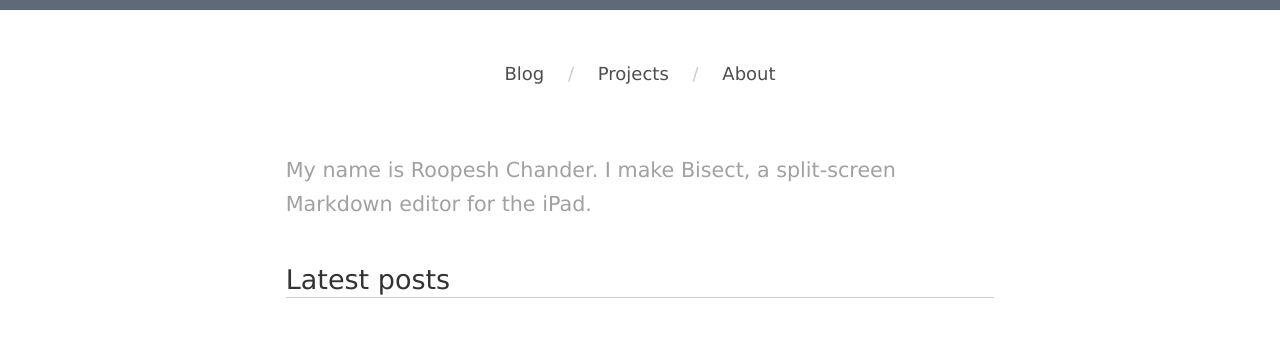
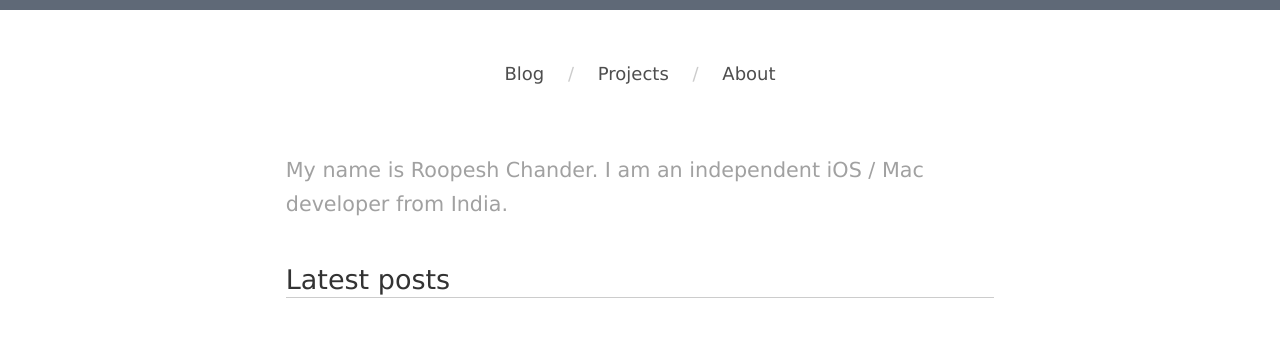
Before and after one commit to roop/roop.github.io, a Jekyll site: the page built from index.md, in a window 1280 px wide. Shown: the top 351 px of the page. Built offline with Jekyll 4.4.1, drawn with Linux system fonts in a browser that asks for light colours; some web fonts are replaced.

Commit message:
Prepare for 'Last week in Swift Evolution' posts

```diff
--- a/_includes/roop-intro.html
+++ b/_includes/roop-intro.html
@@ -1,2 +1 @@
-My name is Roopesh Chander. I make Bisect, a split-screen
-Markdown editor for the iPad.
+My name is Roopesh Chander. I am an independent iOS / Mac developer from India.
--- a/_layouts/default.html
+++ b/_layouts/default.html
@@ -26,7 +26,11 @@
         <link rel="shortcut icon" href="{{ site.url }}/favicon.ico">
         <link rel="shortcut icon" href="{{ site.url }}/favicon.png">
 
+        {% if page.rss %}
+        <link rel="alternate" type="application/rss+xml" title="RSS" href="{{ page.rss }}">
+        {% else %}
         <link rel="alternate" type="application/rss+xml" title="RSS" href="/rss.xml">
+        {% endif %}
 
     </head>
     <body>
@@ -61,6 +65,9 @@
             {% endif %}
         {% include blog-nav.html %}
         {% endif %}
+        {% if page.categories contains 'last-week-in-swift-evolution' %}
+        {% include weekly-nav.html %}
+        {% endif %}
 
         <div class="site-footer-container">
             <footer>
--- a/css/main.scss
+++ b/css/main.scss
@@ -93,6 +93,17 @@
     }
     a:visited {
         color: lighten($link_blue, 10%);
+    }
+    h2 {
+        a, :hover, a:visited {
+            color: $content_dark_gray;
+            text-decoration: none;
+            border-bottom: none;
+        }
+        a:hover {
+            color: $content_dark_gray;
+            text-decoration: underline;
+        }
     }
 }
 
```
Also changed, not shown: _includes/weekly-nav.html (added, +9 -0 lines), _layouts/weekly.html (added, +32 -0 lines), last-week-in-swift-evolution/index.md (added, +25 -0 lines), last-week-in-swift-evolution/rss.xml (added, +52 -0 lines).
